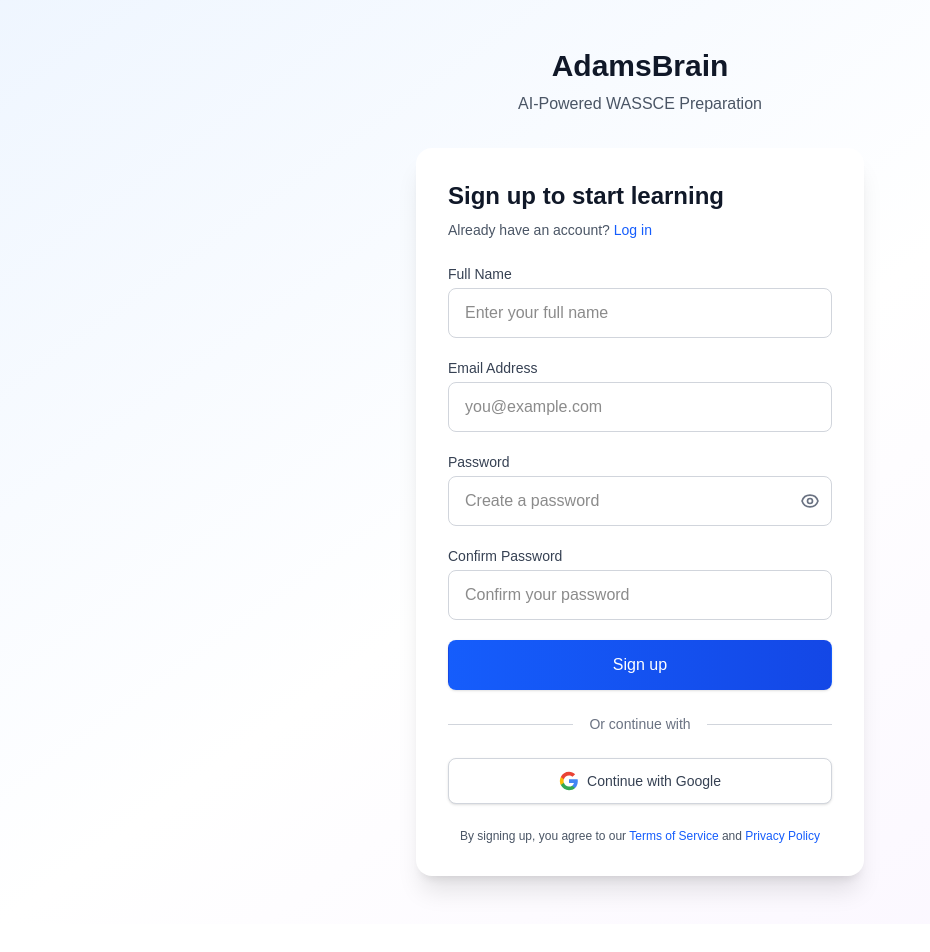
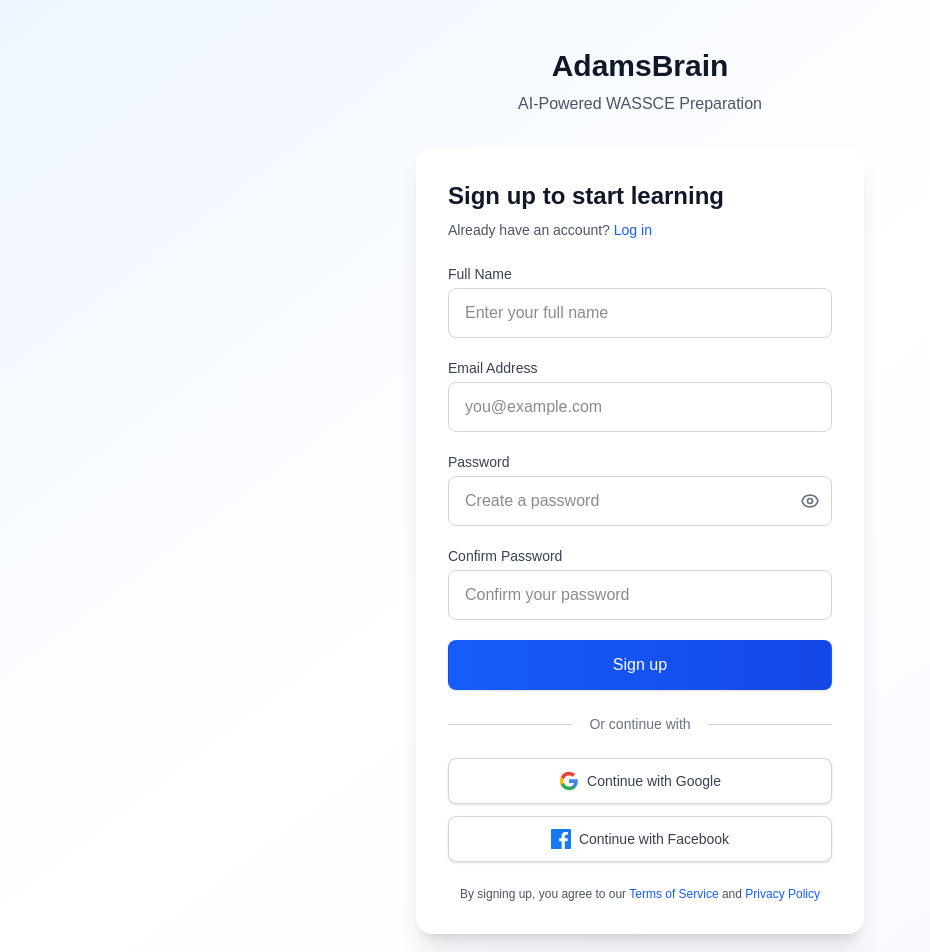
Before and after one commit to AmurdAmzer/AdamsBrain, a Next.js app in the folder frontend/: page /signup in a window 1280 px wide. Shown: the top 952 px of the page, without its empty margins (0-930 px from the left). Before the commit the page ends 924 px from the top, so only its background shows below. Built offline with nearby package versions, Linux system fonts and the light colour scheme; no server answers.

Commit message:
add facebook signup option

```diff
--- a/frontend/src/app/signup/page.tsx
+++ b/frontend/src/app/signup/page.tsx
@@ -1,6 +1,6 @@
 'use client'
 import { useState } from 'react'
-import { createUserWithEmailAndPassword, signInWithPopup, GoogleAuthProvider } from 'firebase/auth'
+import { createUserWithEmailAndPassword, signInWithPopup, GoogleAuthProvider, FacebookAuthProvider } from 'firebase/auth'
 import { auth } from '@/lib/firebase'
 import { useRouter } from 'next/navigation'
 import Link from 'next/link'
@@ -56,6 +56,20 @@ export default function SignupPage() {
         setError(error.message)
       } else {
         setError('An error occurred during Google signup')
+      }
+    }
+  }
+
+  const handleFacebookSignup = async () => {
+    try {
+      const provider = new FacebookAuthProvider()
+      await signInWithPopup(auth, provider)
+      router.push('/dashboard')
+    } catch (error) {
+      if (error instanceof Error) {
+        setError(error.message)
+      } else {
+        setError('An error occurred during Facebook signup')
       }
     }
   }
@@ -208,9 +222,22 @@ export default function SignupPage() {
                 Continue with Google
               </button>
 
-              {/* For West Africa, WhatsApp is very popular but not suitable for auth
-                  Facebook is also popular but declining among youth
-                  Stick with Google for now */}
+              <button
+                type="button"
+                onClick={handleFacebookSignup}
+                className="w-full flex items-center justify-center px-4 py-3 border border-gray-300 rounded-lg shadow-sm text-sm font-medium text-gray-700 bg-white hover:bg-gray-50 transition-all duration-300"
+                >
+                <svg
+                    xmlns="http://www.w3.org/2000/svg"
+                    viewBox="0 0 24 24"
+                    fill="#1877F2"
+                    className="w-5 h-5 mr-2"
+                >
+                    <path d="M22.675 0h-21.35C.592 0 0 .593 0 1.326v21.348C0 23.408.592 24 1.325 24H12.82v-9.294H9.692v-3.622h3.128V8.413c0-3.1 1.894-4.788 4.659-4.788 1.325 0 2.463.099 2.794.143v3.24l-1.918.001c-1.504 0-1.795.715-1.795 1.763v2.31h3.587l-.467 3.622h-3.12V24h6.116C23.407 24 24 23.408 24 22.674V1.326C24 .593 23.407 0 22.675 0z"/>
+                </svg>
+                Continue with Facebook
+              </button>
+
             </div>
           </div>
 
```
